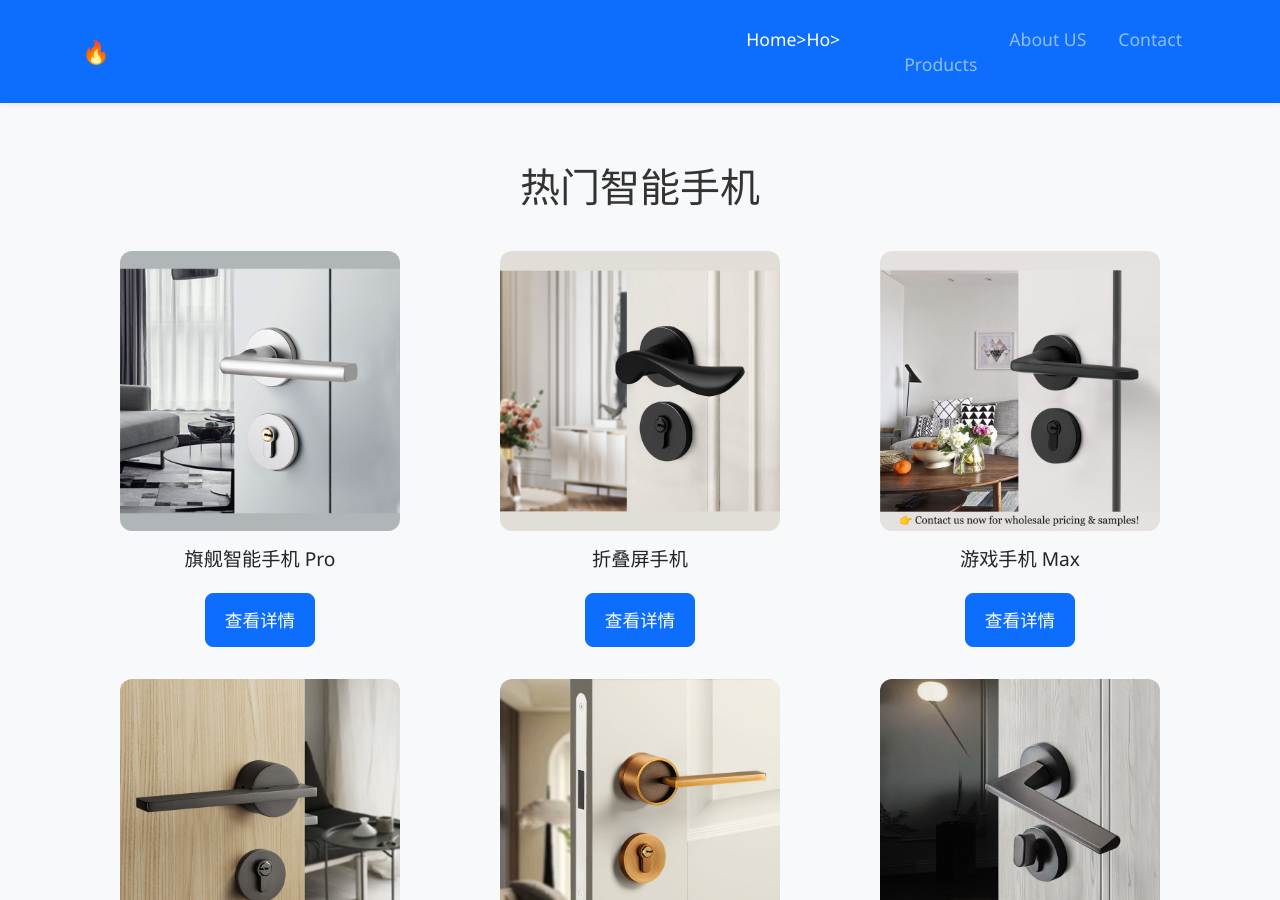
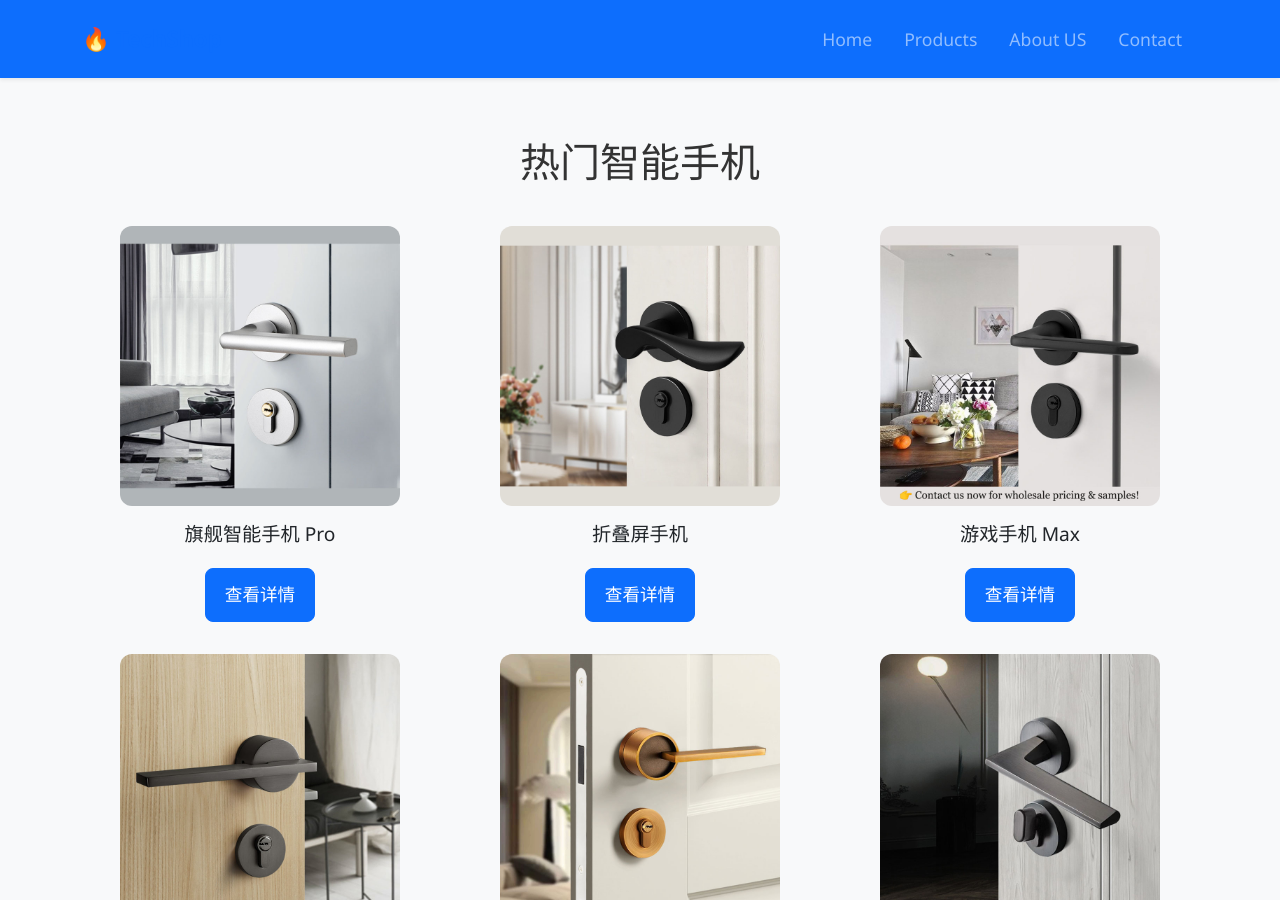
Before and after one commit to bosai-home/newsite, a Jekyll site: the page index.html, which Jekyll copies as it is, in a window 1280 px wide and 900 px high. Built offline with Jekyll 4.4.1, drawn with Linux system fonts in a browser that asks for light colours.

Commit message:
Update index.html

```diff
--- a/index.html
+++ b/index.html
@@ -110,7 +110,7 @@
             </button>
             <div class="collapse navbar-collapse" id="navbarNav">
                 <ul class="navbar-nav ms-auto">
-                    <li class="nav-item"><a class="nav-link active" href="#">Home>Ho></li>
+                    <li class="nav-item"><a class="nav-link" href="index.html">Home</a></li>
                     <li class="nav-item"><a class="nav-link" href="product.html">Products</a></li>
                     <li class="nav-item"><a class="nav-link" href="about.html">About US</a></li>
                     <li class="nav-item"><a class="nav-link" href="contact.html">Contact</a></li>
```
